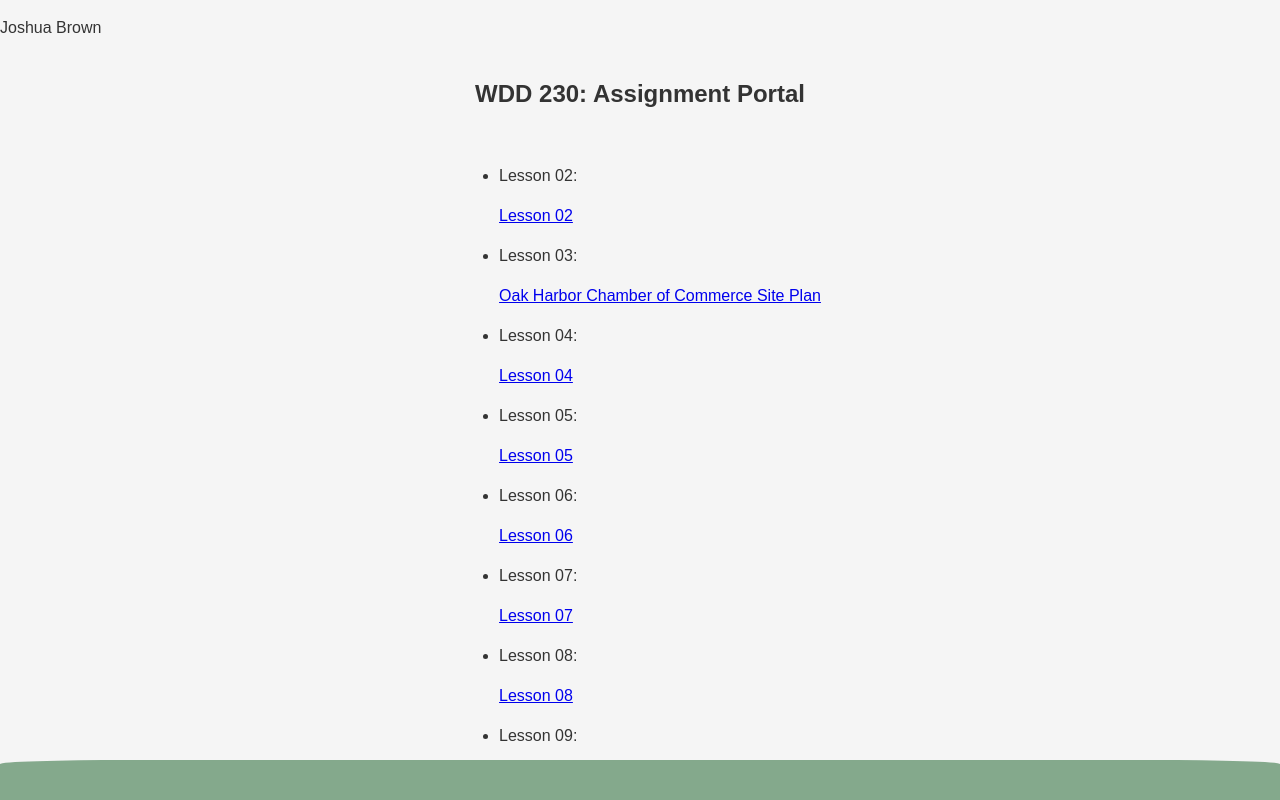
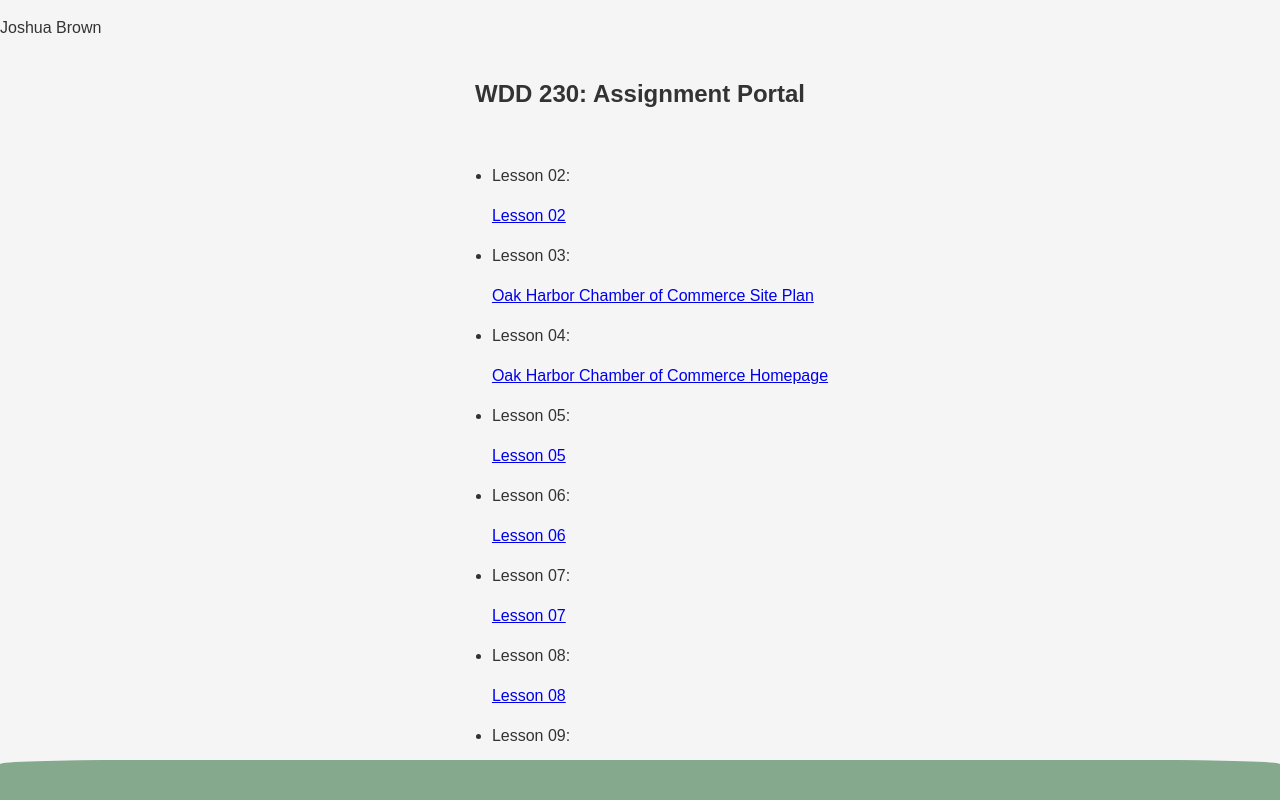
Before and after one commit to EzlotheSage/wdd230, a plain HTML site: page index.html in a window 1280 px wide. Shown: the top 800 px of the page. Drawn offline with Linux system fonts and the light colour scheme; a web font is replaced by a local one.

Commit message:
adjusted link pointing to homepage

```diff
--- a/index.html
+++ b/index.html
@@ -20,7 +20,7 @@
         <ul>
             <li><p>Lesson 02:</p><a href='lesson2/design-principles.html'>Lesson 02</a></li>
             <li><p>Lesson 03:</p><a href='lesson3'>Oak Harbor Chamber of Commerce Site Plan</a></li>
-            <li><p>Lesson 04:</p><a href='index.html'>Lesson 04</a></li>
+            <li><p>Lesson 04:</p><a href='chamber'>Oak Harbor Chamber of Commerce Homepage</a></li>
             <li><p>Lesson 05:</p><a href='index.html'>Lesson 05</a></li>
             <li><p>Lesson 06:</p><a href='index.html'>Lesson 06</a></li>
             <li><p>Lesson 07:</p><a href='index.html'>Lesson 07</a></li>
```
